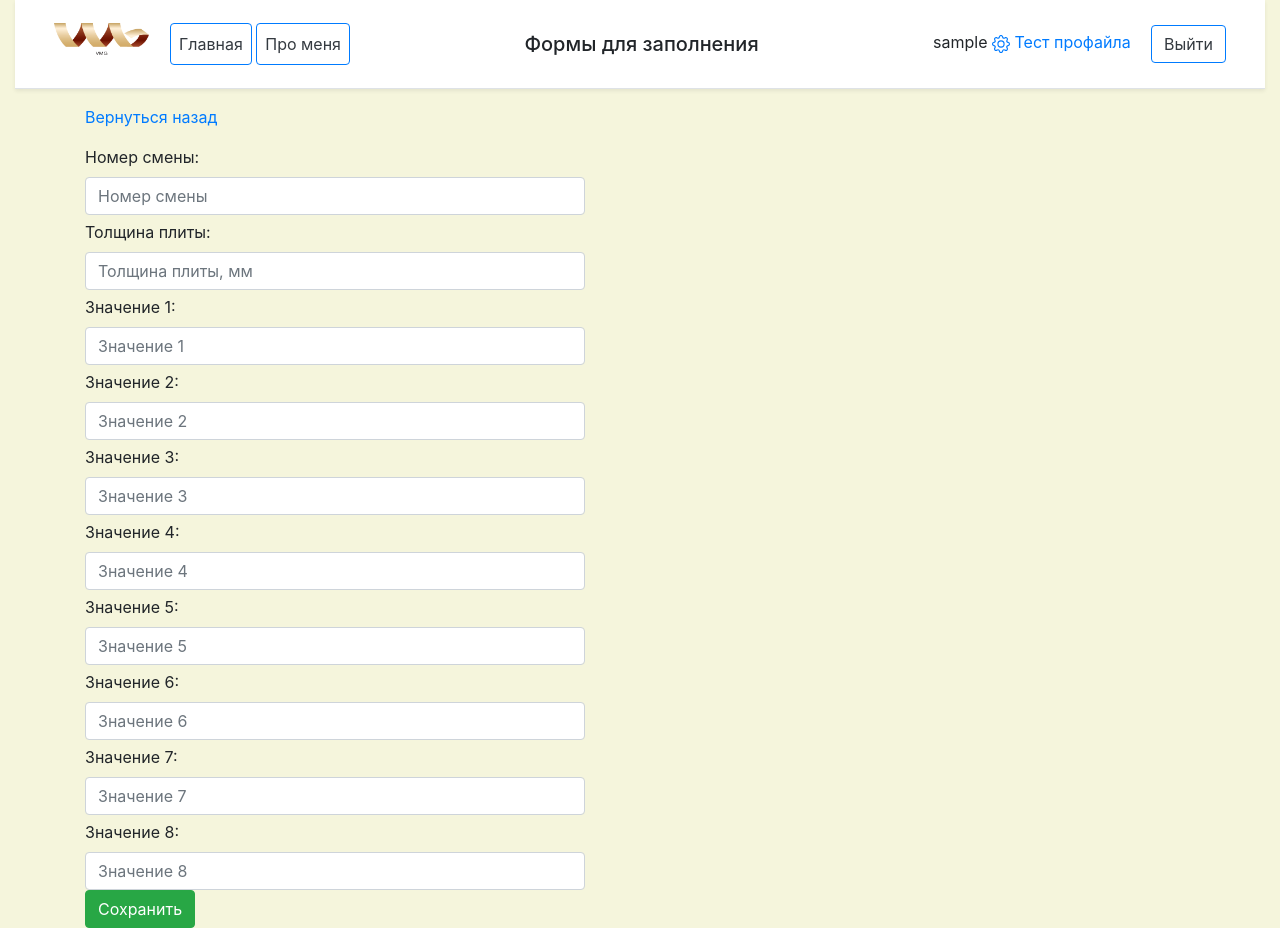
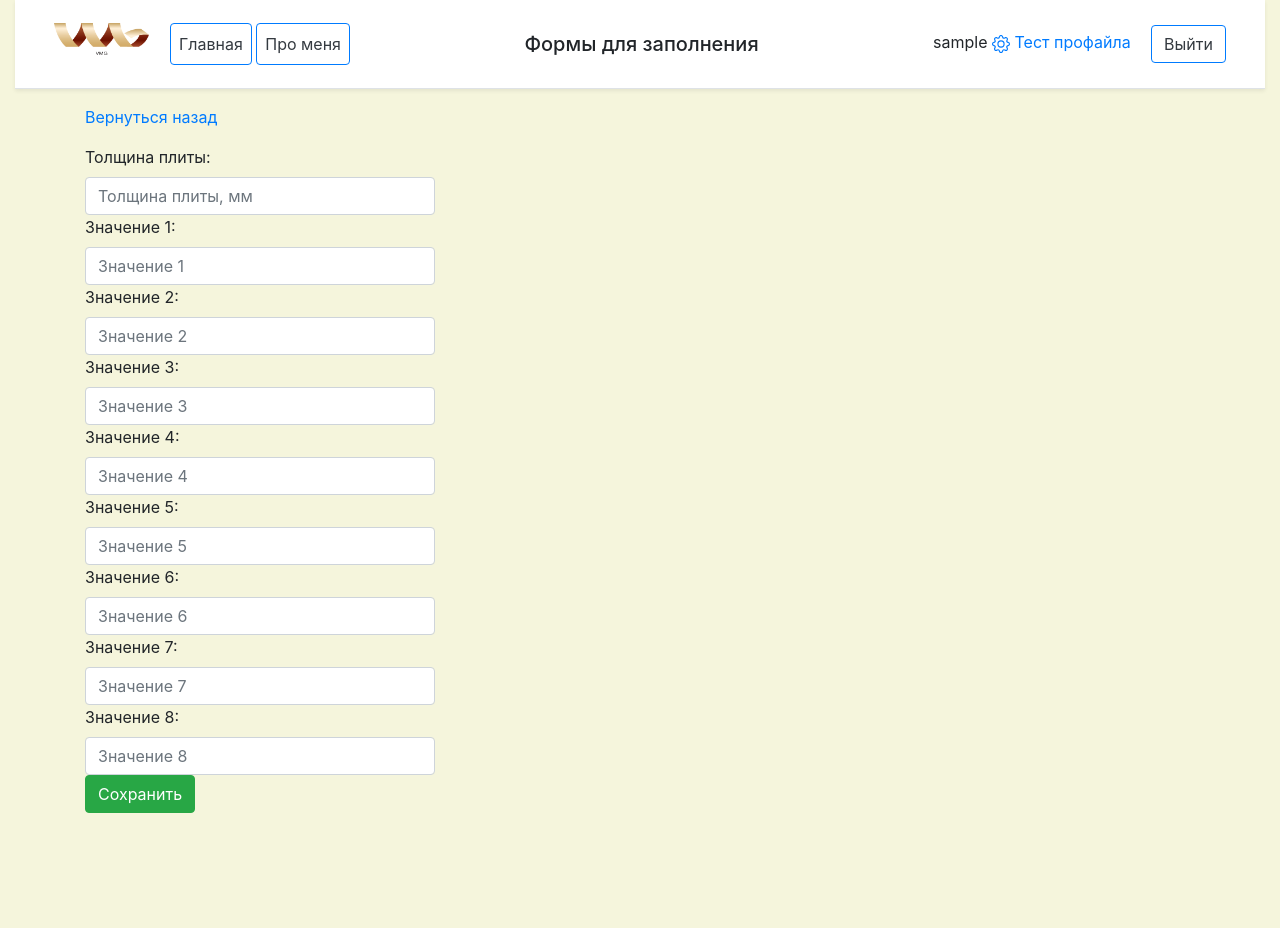
Before and after one commit to Elektrovatt/SortDsp, a Django app: page /create in a window 1280 px wide. After the commit the page ends 813 px from the top, so only its background shows below. Run offline with Django 3.2, Linux system fonts and the light colour scheme; the visitor is signed in with stand-in values (Sample User, id 1); some libraries are stand-ins or nearby versions.

Commit message:
Обновлена таблица в html, убрано поле Номер смены, корректно отображаются записи как должно быть

```diff
--- a/account/templates/account/profile_update.html
+++ b/account/templates/account/profile_update.html
@@ -16,7 +16,7 @@
 
                         {% csrf_token %}<br>
                          {% for f in form %}
-                            <p><label class="form-label" for="{{ f.id_for_label }}">{{f.label}}:</label>{{ f }}</p>
+                            <label class="form-label" for="{{ f.id_for_label }}">{{f.label}}:</label>{{ f }}
                             <div class="form-error"> {{ f.errors }}</div>
                         {% endfor%}
 
--- a/main/admin.py
+++ b/main/admin.py
@@ -5,8 +5,8 @@ from django.contrib import admin
 from .models import *
 
 class table_thickness_ground_plate_modelAdmin(admin.ModelAdmin):
-    list_display = ('id', 'author', 'number_shift', 'date_created')
+    list_display = ('id', 'author', 'date_created')
     list_display_links = ('id', 'author')
-    search_fields = ('author', 'number_shift')
+    search_fields = ('author', )
 
 admin.site.register(table_thickness_ground_plate_model, table_thickness_ground_plate_modelAdmin)
--- a/main/forms.py
+++ b/main/forms.py
@@ -7,10 +7,9 @@ from django.forms import ModelForm, TextInput
 class create_thickness_ground_plate_form(ModelForm):
         class Meta:
             model = table_thickness_ground_plate_model
-            fields = ['number_shift','value0','value1','value2','value3','value4','value5','value6','value7','value8']
+            fields = ['value0','value1','value2','value3','value4','value5','value6','value7','value8']
             widgets = {
                 "is_customer": TextInput(attrs={'class': 'form-control','placeholder': 'Автор'}),
-                "number_shift":TextInput(attrs={'class':'form-control','placeholder':'Номер смены'}),
                 "value0": TextInput(attrs={'class': 'form-control','placeholder': 'Толщина плиты, мм'}),
                 "value1": TextInput(attrs={'class': 'form-control','placeholder': 'Значение 1' }),
                 "value2": TextInput(attrs={'class': 'form-control','placeholder': 'Значение 2'}),
--- a/main/models.py
+++ b/main/models.py
@@ -8,10 +8,9 @@ from account.models import ProfileUserModel
 class table_thickness_ground_plate_model(models.Model):
     #добавить 8  измерений шлифованной плиты
     author = models.ForeignKey(User, on_delete=models.CASCADE, verbose_name="Владелец записи", blank=True, null=True)
-    number_shift = models.CharField(max_length=1, null=True, verbose_name='Номер смены')
     # number_shift = models.ForeignKey(ProfileUserModel, on_delete=models.PROTECT, null=True, verbose_name='Номер смены')
-
     date_created = models.DateTimeField(auto_now_add=True, verbose_name='Дата')
+    # date_update=models.DateTimeField(auto_now=True, verbose_name='Дата Обновления')
     value0 = models.CharField(max_length=2, null=True, verbose_name='Толщина плиты')
     value1 = models.CharField(max_length=5, null=True, verbose_name='Значение 1')
     value2 = models.CharField(max_length=5, null=True, verbose_name='Значение 2')
--- a/main/static/main/css/main.css
+++ b/main/static/main/css/main.css
@@ -41,5 +41,5 @@ aside img {
 }
 .form-control-test{
    width: 500px;
-    margin-top: 5px;
+   margin-top: 5px;
 }
--- a/main/templates/main/create_new_thickness_ground_plate.html
+++ b/main/templates/main/create_new_thickness_ground_plate.html
@@ -12,10 +12,12 @@
                         {% csrf_token %}
 
                         {% for f in form %}
-                        <div class="form-control-test">
+                       <div class="row">
+                           <div class="col-sm-4">
                             <label class="form-label" for="{{ f.id_for_label }}">{{ f.label }}:</label>{{ f }}
-                        </div>
-                        <div class="form-error"> {{ f.errors }}</div>
+                            </div>
+                            <div class="form-error"> {{ f.errors }}</div>
+                       </div>
                         {% endfor%}
 
                     <span>{{ error }}</span>
--- a/main/templates/main/edit_plate.html
+++ b/main/templates/main/edit_plate.html
@@ -38,8 +38,7 @@
          <tr>
         {% for i in list_value %}
             <tr>
-                <td>{{ i.author }}</td>
-                <td> {{ i.number_shift }} </td>
+                <td>{{ i.author.last_name }}</td>
                 <td>{{ i.date_created }}</td>
                 <td>{{ i.value0 }}</td>
                 <td>{{ i.value1 }}</td>
--- a/main/templates/main/plate.html
+++ b/main/templates/main/plate.html
@@ -16,8 +16,7 @@
     <table class="table table-striped table-hover  th1">
       <thead>
          <tr>
-                <th rowspan="2" class="align-middle" style="width:75px">автор</th>
-                <th rowspan="2" class="align-middle" style="width:75px">Смена</th>
+                <th rowspan="2" class="align-middle" style="width:105px">№ смены</th>
                 <th rowspan="2" class="align-middle" style="width:220px">Дата</th>
                 <th rowspan="2" class="align-middle" style="width:95px">Толщина  мм</th>
                 <th colspan="10" class="align-middle">Точки замеров</th>
@@ -30,8 +29,7 @@
              <tr>
                 {% for i in list_value %}
                 <tr {% if i.id|slugify == request.GET.id %} class="table-active" {% endif %}>
-                    <td> {{ i.author }}</td>
-                    <td> {{ i.number_shift }} </td>
+                    <td> {{ i.author.last_name }}</td>
                     <td>{{ i.date_created|date:'d.m.Y H:i' }}</td>
                     <td>{{ i.value0 }}</td>
                     <td>{{ i.value1 }}</td>
```
Also changed, not shown: account/migrations/0009_auto_20210323_1642.py (added), main/migrations/0002_remove_table_thickness_ground_plate_model_number_shift.py (added).
